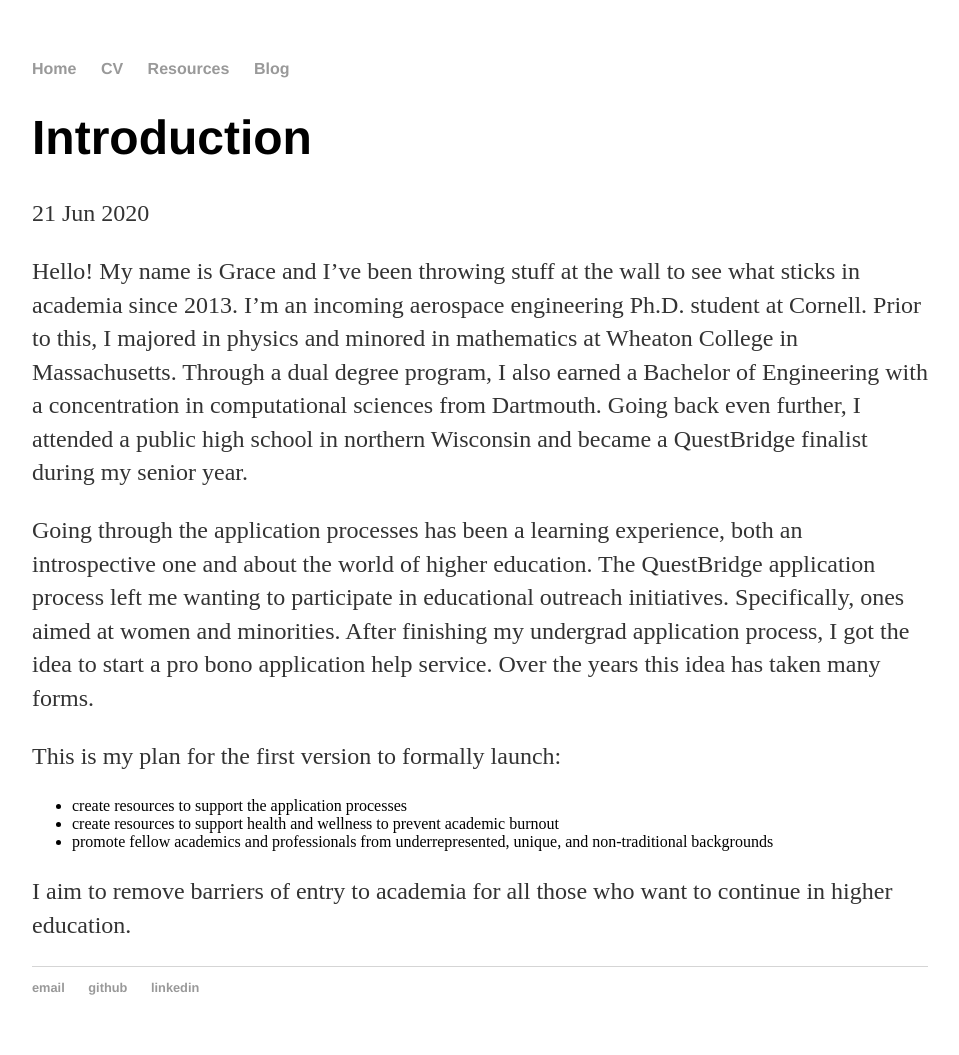
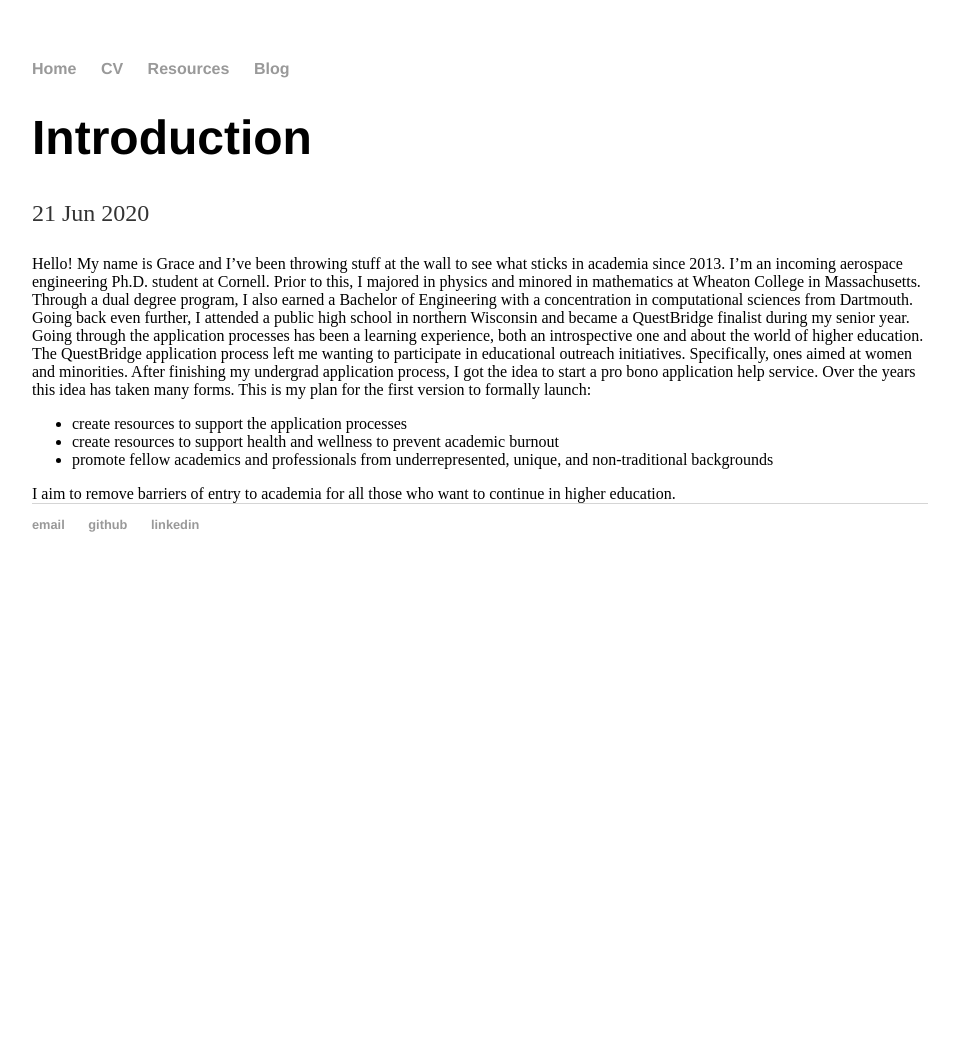
Before and after one commit to ggenszler/ggenszler.github.io, a Jekyll site: the page built from _posts/2020-06-21-introduction.md, in a window 1280 px wide. Shown: the whole page, without its empty margins (160-1119 px from the left). Built offline with Jekyll 4.4.1, drawn with Linux system fonts in a browser that asks for light colours; after the commit the page ends 900 px from its top, so only the background shows below that.

Commit message:
Update 2020-06-21-introduction.md

```diff
--- a/_posts/2020-06-21-introduction.md
+++ b/_posts/2020-06-21-introduction.md
@@ -4,6 +4,7 @@ title: "Introduction"
 date: 2020-06-21
 ---
 
+<FONT size=3>
 Hello! My name is Grace and I’ve been throwing stuff at the wall to see what sticks in academia since 2013. I’m an incoming aerospace engineering Ph.D. student at Cornell. Prior to this, I majored in physics and minored in mathematics at Wheaton College in Massachusetts. Through a dual degree program, I also earned a Bachelor of Engineering with a concentration in computational sciences from Dartmouth. Going back even further, I attended a public high school in northern Wisconsin and became a QuestBridge finalist during my senior year.
 
 Going through the application processes has been a learning experience, both an introspective one and about the world of higher education. The QuestBridge application process left me wanting to participate in educational outreach initiatives. Specifically, ones aimed at women and minorities. After finishing my undergrad application process, I got the idea to start a pro bono application help service. Over the years this idea has taken many forms.
```
